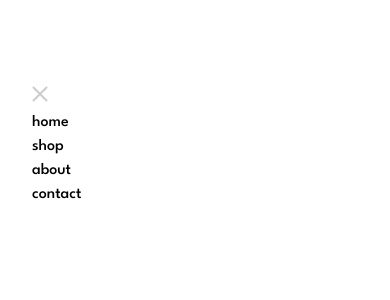
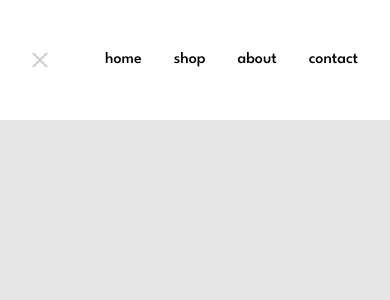
Before and after one commit to eniiku/room, a React (Vite) app: page / in a window 390 px wide. Both pictures are taken after a click on the button 42 px from the left and 56 px from the top of the page. Shown: the top 300 px of the page. Built offline with nearby package versions, Linux system fonts and the light colour scheme.

Commit message:
style(Navbar): add css declarations to mobile menu

```diff
--- a/src/views/Hero/Navbar.tsx
+++ b/src/views/Hero/Navbar.tsx
@@ -8,13 +8,13 @@ const navbarLinks = ['home', 'shop', 'about', 'contact'];
 
 const MobileMenu = ({ closeFunc }: { closeFunc: () => void }) => {
   return (
-    <div>
-      <div>
+    <div className='fixed inset-0 z-30 bg-black bg-opacity-10'>
+      <div className='bg-white container-gutters py-12 flex justify-between items-center'>
         <button onClick={closeFunc}>
           <img src={exitIcon} alt='click to close mobile navbar' />
         </button>
 
-        <ul>
+        <ul className='flex gap-8'>
           {navbarLinks.map((link) => (
             <li key={link}>{link}</li>
           ))}
@@ -31,7 +31,7 @@ export const Navbar = () => {
   const handleCloseMenu = () => setIsMenuOpen(false);
 
   return (
-    <nav className='container-gutters py-12'>
+    <nav className='container-gutters py-12 flex items-center'>
       <button onClick={handleOpenMenu}>
         <img
           src={hamburgerIcon}
```
